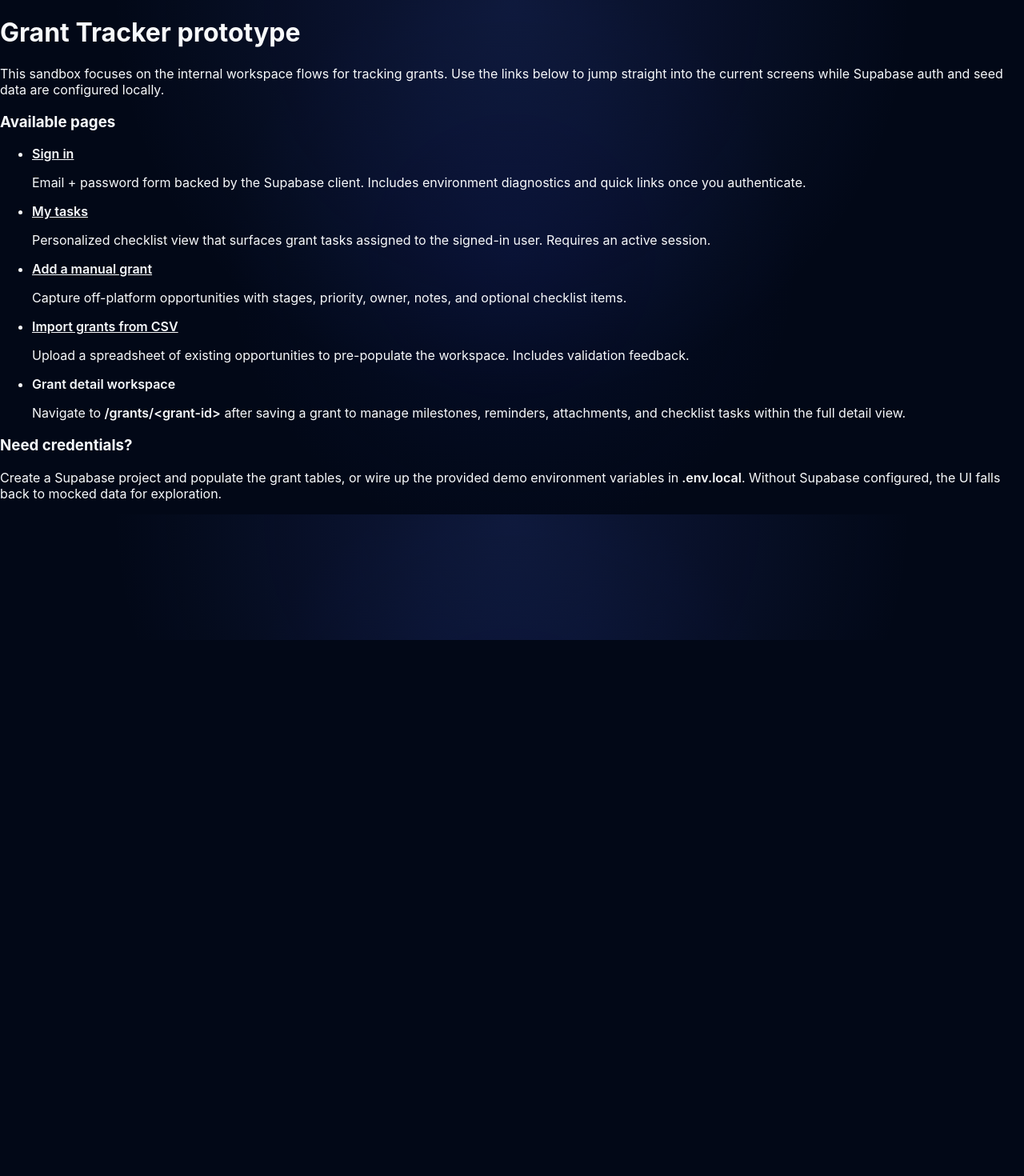
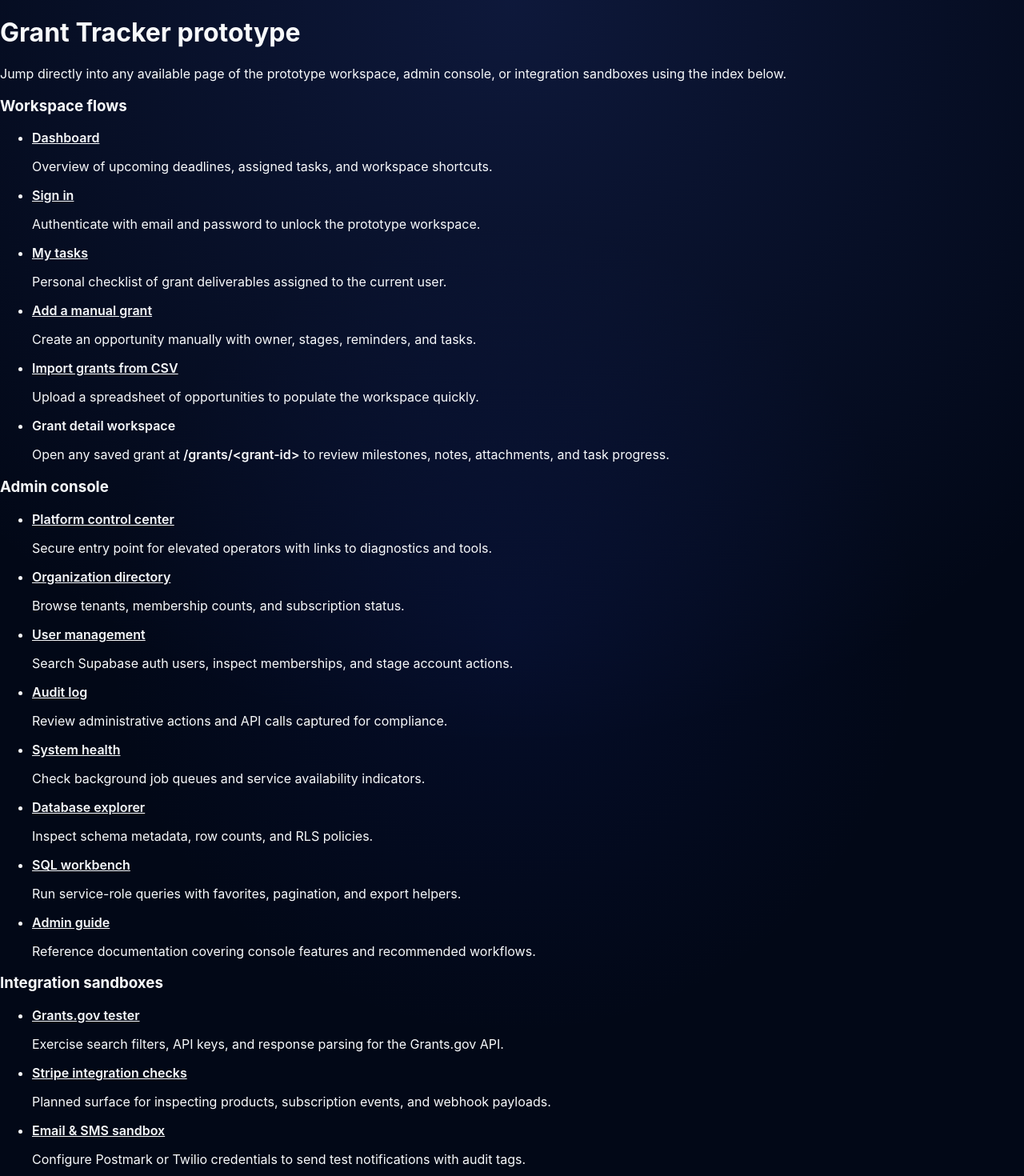
Before and after one commit to SamWylde/Grant-Tracker, a Next.js app: page / in a window 1280 px wide. Shown: the top 1470 px of the page at 80% size. Before the commit the page ends 800 px from the top, so only its background shows below. Built offline with nearby package versions, Linux system fonts and the light colour scheme; no server answers; the database is empty.

Commit message:
Refine homepage index and fix build typing

```diff
--- a/app/admin/api-test/grants-gov/page.tsx
+++ b/app/admin/api-test/grants-gov/page.tsx
@@ -278,7 +278,7 @@ export default function GrantsGovTesterPage() {
       <Paper withBorder radius="lg" p="md" variant="surfacePrimary">
         <Stack gap="md">
           <Group gap="md" wrap="wrap">
-            <Select label="Sort by" data={SORT_OPTIONS} value={sortBy} onChange={setSortBy} withinPortal />
+            <Select label="Sort by" data={SORT_OPTIONS} value={sortBy} onChange={setSortBy} />
             <NumberInput
               label="Start record"
               min={0}
@@ -305,7 +305,6 @@ export default function GrantsGovTesterPage() {
               value={states}
               onChange={setStates}
               searchable
-              withinPortal
             />
             <MultiSelect
               label="Categories"
@@ -313,7 +312,6 @@ export default function GrantsGovTesterPage() {
               value={categories}
               onChange={setCategories}
               searchable
-              withinPortal
             />
           </Group>
           <TextInput label="API key" value={apiKey} onChange={(event) => setApiKey(event.currentTarget.value)} placeholder="Optional" />
--- a/app/admin/sql/page.tsx
+++ b/app/admin/sql/page.tsx
@@ -274,7 +274,6 @@ export default function AdminSqlPage() {
                   data={PAGE_SIZE_OPTIONS.map((value) => ({ value: String(value), label: `${value}` }))}
                   value={String(pageSize)}
                   onChange={(value) => value && setPageSize(Number(value))}
-                  withinPortal
                   size="xs"
                 />
                 <Group gap={4}>
--- a/app/page.tsx
+++ b/app/page.tsx
@@ -1,8 +1,131 @@
 "use client";
 
+import type { ReactNode } from "react";
 import Link from "next/link";
 
 import { Anchor, Container, List, Stack, Text, Title } from "@mantine/core";
+
+type SectionLink = {
+  label: string;
+  description: ReactNode;
+  href?: string;
+};
+
+type Section = {
+  title: string;
+  items: SectionLink[];
+};
+
+const SECTIONS: Section[] = [
+  {
+    title: "Workspace flows",
+    items: [
+      {
+        label: "Dashboard",
+        href: "/dashboard",
+        description: "Overview of upcoming deadlines, assigned tasks, and workspace shortcuts."
+      },
+      {
+        label: "Sign in",
+        href: "/login",
+        description: "Authenticate with email and password to unlock the prototype workspace."
+      },
+      {
+        label: "My tasks",
+        href: "/my-tasks",
+        description: "Personal checklist of grant deliverables assigned to the current user."
+      },
+      {
+        label: "Add a manual grant",
+        href: "/grants/new",
+        description: "Create an opportunity manually with owner, stages, reminders, and tasks."
+      },
+      {
+        label: "Import grants from CSV",
+        href: "/grants/import",
+        description: "Upload a spreadsheet of opportunities to populate the workspace quickly."
+      },
+      {
+        label: "Grant detail workspace",
+        description: (
+          <>
+            Open any saved grant at
+            {" "}
+            <Text component="span" fw={600}>
+              /grants/&lt;grant-id&gt;
+            </Text>{" "}
+            to review milestones, notes, attachments, and task progress.
+          </>
+        )
+      }
+    ]
+  },
+  {
+    title: "Admin console",
+    items: [
+      {
+        label: "Platform control center",
+        href: "/admin",
+        description: "Secure entry point for elevated operators with links to diagnostics and tools."
+      },
+      {
+        label: "Organization directory",
+        href: "/admin/orgs",
+        description: "Browse tenants, membership counts, and subscription status."
+      },
+      {
+        label: "User management",
+        href: "/admin/users",
+        description: "Search Supabase auth users, inspect memberships, and stage account actions."
+      },
+      {
+        label: "Audit log",
+        href: "/admin/audit",
+        description: "Review administrative actions and API calls captured for compliance."
+      },
+      {
+        label: "System health",
+        href: "/admin/system",
+        description: "Check background job queues and service availability indicators."
+      },
+      {
+        label: "Database explorer",
+        href: "/admin/database",
+        description: "Inspect schema metadata, row counts, and RLS policies."
+      },
+      {
+        label: "SQL workbench",
+        href: "/admin/sql",
+        description: "Run service-role queries with favorites, pagination, and export helpers."
+      },
+      {
+        label: "Admin guide",
+        href: "/admin/docs",
+        description: "Reference documentation covering console features and recommended workflows."
+      }
+    ]
+  },
+  {
+    title: "Integration sandboxes",
+    items: [
+      {
+        label: "Grants.gov tester",
+        href: "/admin/api-test/grants-gov",
+        description: "Exercise search filters, API keys, and response parsing for the Grants.gov API."
+      },
+      {
+        label: "Stripe integration checks",
+        href: "/admin/api-test/stripe",
+        description: "Planned surface for inspecting products, subscription events, and webhook payloads."
+      },
+      {
+        label: "Email & SMS sandbox",
+        href: "/admin/api-test/email",
+        description: "Configure Postmark or Twilio credentials to send test notifications with audit tags."
+      }
+    ]
+  }
+];
 
 export default function HomePage() {
   return (
@@ -11,68 +134,37 @@ export default function HomePage() {
         <Stack gap={4}>
           <Title order={1}>Grant Tracker prototype</Title>
           <Text size="sm" c="dimmed">
-            This sandbox focuses on the internal workspace flows for tracking grants. Use the links below to jump straight
-            into the current screens while Supabase auth and seed data are configured locally.
+            Jump directly into any available page of the prototype workspace, admin console, or integration sandboxes using
+            the index below.
           </Text>
         </Stack>
 
-        <Stack gap="sm">
+        <Stack gap="xl">
+          {SECTIONS.map((section) => (
+            <Stack key={section.title} gap="sm">
               <Title order={3} size="h4">
-            Available pages
+                {section.title}
               </Title>
               <List spacing="md" withPadding>
-            <List.Item>
+                {section.items.map((item) => (
+                  <List.Item key={item.label}>
                     <Stack gap={2}>
-                <Anchor component={Link} href="/login" fw={600}>
-                  Sign in
+                      {item.href ? (
+                        <Anchor component={Link} href={item.href} fw={600}>
+                          {item.label}
                         </Anchor>
+                      ) : (
+                        <Text fw={600}>{item.label}</Text>
+                      )}
                       <Text size="sm" c="dimmed">
-                  Email + password form backed by the Supabase client. Includes environment diagnostics and quick links once
-                  you authenticate.
+                        {item.description}
                       </Text>
                     </Stack>
                   </List.Item>
-            <List.Item>
-              <Stack gap={2}>
-                <Anchor component={Link} href="/my-tasks" fw={600}>
-                  My tasks
-                </Anchor>
-                <Text size="sm" c="dimmed">
-                  Personalized checklist view that surfaces grant tasks assigned to the signed-in user. Requires an active
-                  session.
-                </Text>
+                ))}
+              </List>
             </Stack>
-            </List.Item>
-            <List.Item>
-              <Stack gap={2}>
-                <Anchor component={Link} href="/grants/new" fw={600}>
-                  Add a manual grant
-                </Anchor>
-                <Text size="sm" c="dimmed">
-                  Capture off-platform opportunities with stages, priority, owner, notes, and optional checklist items.
-                </Text>
-              </Stack>
-            </List.Item>
-            <List.Item>
-              <Stack gap={2}>
-                <Anchor component={Link} href="/grants/import" fw={600}>
-                  Import grants from CSV
-                </Anchor>
-                <Text size="sm" c="dimmed">
-                  Upload a spreadsheet of existing opportunities to pre-populate the workspace. Includes validation feedback.
-                </Text>
-              </Stack>
-            </List.Item>
-            <List.Item>
-              <Stack gap={2}>
-                <Text fw={600}>Grant detail workspace</Text>
-                <Text size="sm" c="dimmed">
-                  Navigate to <Text component="span" fw={600}>/grants/&lt;grant-id&gt;</Text> after saving a grant to manage
-                  milestones, reminders, attachments, and checklist tasks within the full detail view.
-                </Text>
-              </Stack>
-            </List.Item>
-          </List>
+          ))}
         </Stack>
 
         <Stack gap={4}>
@@ -81,8 +173,10 @@ export default function HomePage() {
           </Title>
           <Text size="sm" c="dimmed">
             Create a Supabase project and populate the grant tables, or wire up the provided demo environment variables in
-            <Text component="span" fw={600}> .env.local</Text>. Without Supabase configured, the UI falls back to mocked data
-            for exploration.
+            <Text component="span" fw={600}>
+              {" "}.env.local
+            </Text>
+            . Without Supabase configured, the UI falls back to mocked data for exploration.
           </Text>
         </Stack>
       </Stack>
--- a/lib/admin/auth.ts
+++ b/lib/admin/auth.ts
@@ -1,6 +1,6 @@
 import { cookies } from "next/headers";
 import { redirect } from "next/navigation";
-import { createServerClient, type SupabaseClient } from "@supabase/auth-helpers-nextjs";
+import { createServerComponentClient, type SupabaseClient } from "@supabase/auth-helpers-nextjs";
 
 import { logAdminAccessAttempt } from "@/lib/admin/audit";
 import { getSupabaseServiceRoleClient } from "@/lib/supabase/service-role";
@@ -26,7 +26,7 @@ export function isAdminPanelEnabled(): boolean {
   return flag === undefined ? true : flag !== "false";
 }
 
-function createServerSupabaseClient(): SupabaseClient<SupabaseDatabase> {
+function getServerSupabaseClient(): SupabaseClient<SupabaseDatabase> {
   const supabaseUrl = process.env.NEXT_PUBLIC_SUPABASE_URL ?? process.env.SUPABASE_URL;
   const supabaseKey = process.env.NEXT_PUBLIC_SUPABASE_ANON_KEY;
 
@@ -36,20 +36,7 @@ function createServerSupabaseClient(): SupabaseClient<SupabaseDatabase> {
     );
   }
 
-  const cookieStore = cookies();
-  return createServerClient<SupabaseDatabase>(supabaseUrl, supabaseKey, {
-    cookies: {
-      get(name: string) {
-        return cookieStore.get(name)?.value;
-      },
-      set(name: string, value: string, options: any) {
-        cookieStore.set({ name, value, ...options });
-      },
-      remove(name: string, options: any) {
-        cookieStore.set({ name, value: "", ...options, maxAge: 0 });
-      }
-    }
-  });
+  return createServerComponentClient<SupabaseDatabase>({ cookies }, { supabaseUrl, supabaseKey });
 }
 
 export async function isPlatformAdmin(userId: string): Promise<boolean> {
@@ -89,7 +76,7 @@ export async function getAdminContext(): Promise<AdminContext> {
     throw new AdminAccessError("Admin panel is disabled");
   }
 
-  const supabase = createServerSupabaseClient();
+  const supabase = getServerSupabaseClient();
   const {
     data: { user },
     error
--- a/package.json
+++ b/package.json
@@ -32,6 +32,7 @@
   "devDependencies": {
     "@types/node": "20.11.0",
     "@types/papaparse": "^5.3.16",
+    "@types/pg": "^8.15.5",
     "@types/react": "18.2.47",
     "@types/react-dom": "18.2.18",
     "autoprefixer": "10.4.16",
```
Also changed, not shown: 1 other file (tests, documents, lock files or other folders). Lines whose indentation alone changed are shown as unchanged.
